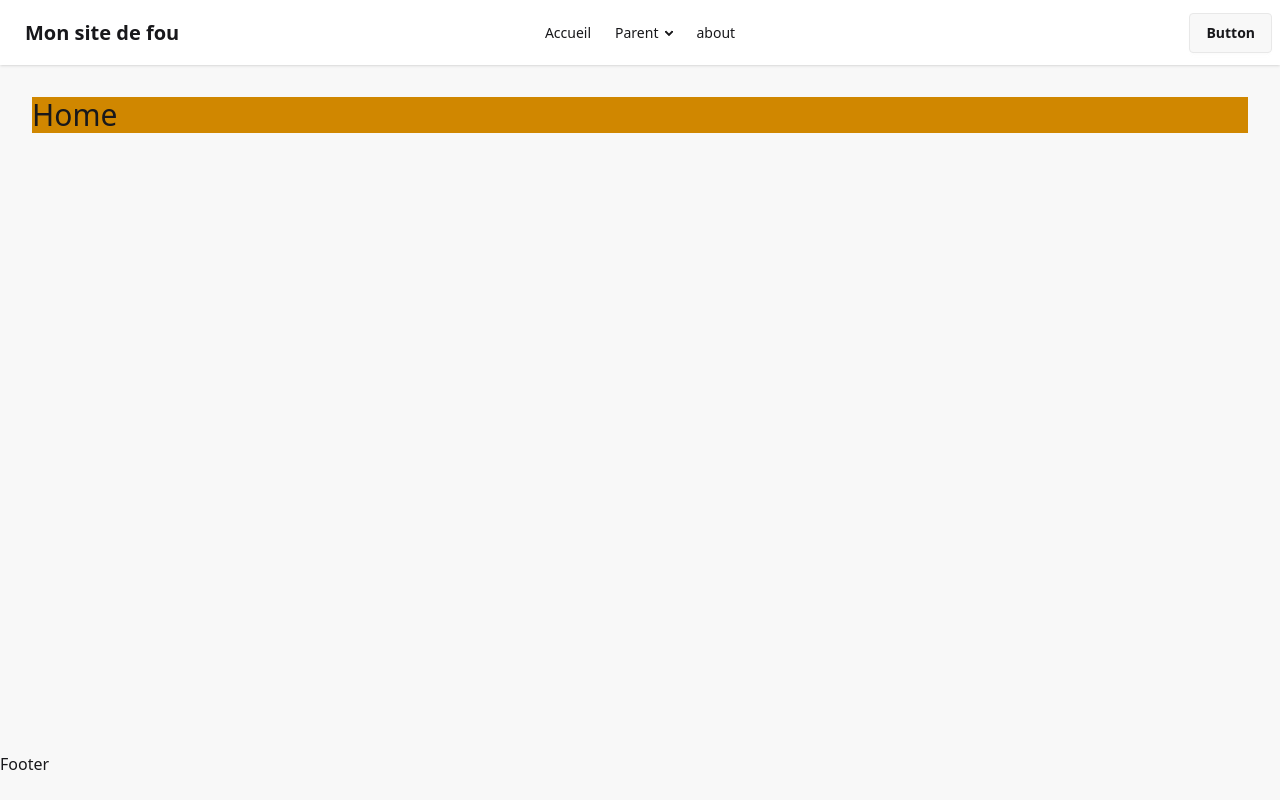
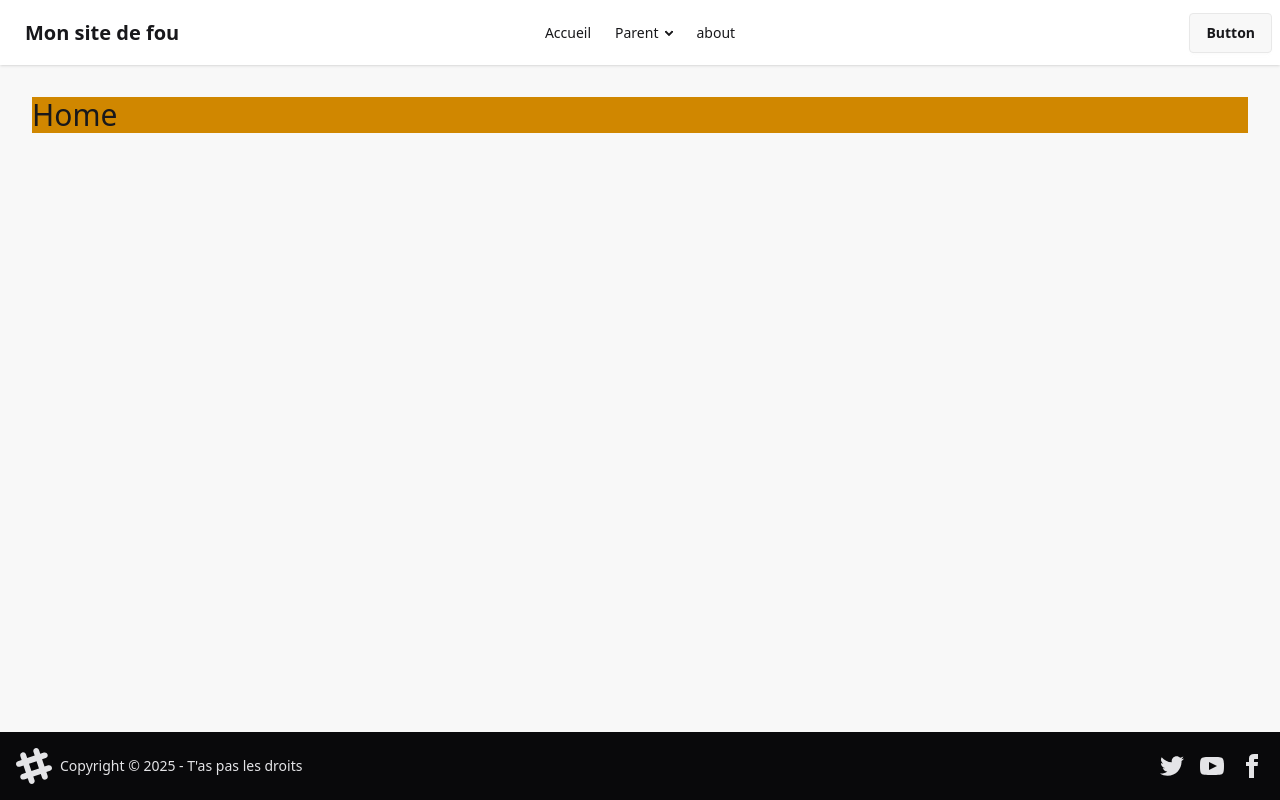
Before and after one commit to El-pollo-loco-adrar/mega_cours_vue, a Vue app: page / in a window 1280 px wide. Built offline with nearby package versions, Linux system fonts and the light colour scheme.

Commit message:
dataBinding

```diff
--- a/index.html
+++ b/index.html
@@ -4,7 +4,7 @@
     <meta charset="UTF-8" />
     <link rel="icon" type="image/svg+xml" href="/vite.svg" />
     <meta name="viewport" content="width=device-width, initial-scale=1.0" />
-    <title>Vite + Vue</title>
+    <title>Mon site de psycho</title>
   </head>
   <body>
     <div id="app"></div>
--- a/src/components/AppFooter.vue
+++ b/src/components/AppFooter.vue
@@ -1,53 +1,61 @@
 <template>
-  <div>
-    <h1>Footer</h1>
-    <input v-model="value" />
-  </div>
+  <footer class="footer sm:footer-horizontal bg-neutral text-neutral-content items-center p-4">
+  <aside class="grid-flow-col items-center">
+    <svg
+      width="36"
+      height="36"
+      viewBox="0 0 24 24"
+      xmlns="http://www.w3.org/2000/svg"
+      fill-rule="evenodd"
+      clip-rule="evenodd"
+      class="fill-current">
+      <path
+        d="M22.672 15.226l-2.432.811.841 2.515c.33 1.019-.209 2.127-1.23 2.456-1.15.325-2.148-.321-2.463-1.226l-.84-2.518-5.013 1.677.84 2.517c.391 1.203-.434 2.542-1.831 2.542-.88 0-1.601-.564-1.86-1.314l-.842-2.516-2.431.809c-1.135.328-2.145-.317-2.463-1.229-.329-1.018.211-2.127 1.231-2.456l2.432-.809-1.621-4.823-2.432.808c-1.355.384-2.558-.59-2.558-1.839 0-.817.509-1.582 1.327-1.846l2.433-.809-.842-2.515c-.33-1.02.211-2.129 1.232-2.458 1.02-.329 2.13.209 2.461 1.229l.842 2.515 5.011-1.677-.839-2.517c-.403-1.238.484-2.553 1.843-2.553.819 0 1.585.509 1.85 1.326l.841 2.517 2.431-.81c1.02-.33 2.131.211 2.461 1.229.332 1.018-.21 2.126-1.23 2.456l-2.433.809 1.622 4.823 2.433-.809c1.242-.401 2.557.484 2.557 1.838 0 .819-.51 1.583-1.328 1.847m-8.992-6.428l-5.01 1.675 1.619 4.828 5.011-1.674-1.62-4.829z"></path>
+    </svg>
+    <p>Copyright © {{ currentYear }} - T'as pas les droits</p>
+  </aside>
+  <nav class="grid-flow-col gap-4 md:place-self-center md:justify-self-end">
+    <a>
+      <svg
+        xmlns="http://www.w3.org/2000/svg"
+        width="24"
+        height="24"
+        viewBox="0 0 24 24"
+        class="fill-current">
+        <path
+          d="M24 4.557c-.883.392-1.832.656-2.828.775 1.017-.609 1.798-1.574 2.165-2.724-.951.564-2.005.974-3.127 1.195-.897-.957-2.178-1.555-3.594-1.555-3.179 0-5.515 2.966-4.797 6.045-4.091-.205-7.719-2.165-10.148-5.144-1.29 2.213-.669 5.108 1.523 6.574-.806-.026-1.566-.247-2.229-.616-.054 2.281 1.581 4.415 3.949 4.89-.693.188-1.452.232-2.224.084.626 1.956 2.444 3.379 4.6 3.419-2.07 1.623-4.678 2.348-7.29 2.04 2.179 1.397 4.768 2.212 7.548 2.212 9.142 0 14.307-7.721 13.995-14.646.962-.695 1.797-1.562 2.457-2.549z"></path>
+      </svg>
+    </a>
+    <a>
+      <svg
+        xmlns="http://www.w3.org/2000/svg"
+        width="24"
+        height="24"
+        viewBox="0 0 24 24"
+        class="fill-current">
+        <path
+          d="M19.615 3.184c-3.604-.246-11.631-.245-15.23 0-3.897.266-4.356 2.62-4.385 8.816.029 6.185.484 8.549 4.385 8.816 3.6.245 11.626.246 15.23 0 3.897-.266 4.356-2.62 4.385-8.816-.029-6.185-.484-8.549-4.385-8.816zm-10.615 12.816v-8l8 3.993-8 4.007z"></path>
+      </svg>
+    </a>
+    <a>
+      <svg
+        xmlns="http://www.w3.org/2000/svg"
+        width="24"
+        height="24"
+        viewBox="0 0 24 24"
+        class="fill-current">
+        <path
+          d="M9 8h-3v4h3v12h5v-12h3.642l.358-4h-4v-1.667c0-.955.192-1.333 1.115-1.333h2.885v-5h-3.808c-3.596 0-5.192 1.583-5.192 4.615v3.385z"></path>
+      </svg>
+    </a>
+  </nav>
+</footer>
 </template>
 
 <script setup lang='js'>
-import { computed, watch, onMounted, onUpdated, onBeforeUnmount } from 'vue'
+  import { RouterLink } from 'vue-router';
 
-const props = defineProps({
-  // v-model
-  modelValue: {
-    default: '',
-  },
-});
-
-const emit = defineEmits({
-  // v-model event with validation
-  'update:modelValue': (value) => value !== null,
-});
-
-const value = computed({
-  get () {
-    return props.modelValue;
-  },
-  set (value) {
-    emit('update:modelValue', value);
-  },
-});
-
-const stopWatch = watch(
-  () => props.modelValue, async (_newValue, _oldValue) => {
-    // do something
-  },
-  {
-    immediate: true
-  }
-);
-
-onMounted(() => {
-});
-
-onUpdated(() => {
-});
-
-onBeforeUnmount(() => {
-  stopWatch();
-});
-
+  const currentYear = new Date().getFullYear()
 </script>
 
 <style scoped lang="css">
--- a/src/components/AppHeader.vue
+++ b/src/components/AppHeader.vue
@@ -13,8 +13,8 @@
         <li><router-link to="/">Accueil</router-link></li>
         <li>
           <a>Parent</a>
-          <ul class="p-3">
-            <li><a>Exercices</a></li>
+          <ul class="p-2">
+            <li><router-link to="/exercice">Exercices</router-link></li>
             <li><a>Leçons</a></li>
             <li><a>TP</a></li>
           </ul>
@@ -31,8 +31,8 @@
       <li>
         <details>
           <summary>Parent</summary>
-          <ul class="p-3">
-            <li><a>Exercices</a></li>
+          <ul class="p-2">
+            <li><router-link to="/exercice">Exercices</router-link></li>
             <li><a>Leçons</a></li>
             <li><a>TP</a></li>
           </ul>
--- a/src/router/index.js
+++ b/src/router/index.js
@@ -13,6 +13,16 @@
             path: '/about',
             name: 'About',
             component: () => import('../views/About.vue')
+        },
+        {
+            path: '/exercice',
+            name: 'exercice',
+            component: () => import('../views/exercices/index.vue')
+        },
+        {
+            path: '/dataBinding',
+            name: 'data',
+            component: () => import('../views/exercices/dataBinding.vue')
         }
     ]
 });
--- a/src/views/Home.vue
+++ b/src/views/Home.vue
@@ -7,46 +7,6 @@
 <script setup lang='js'>
 import { computed, watch, onMounted, onUpdated, onBeforeUnmount } from 'vue'
 
-const props = defineProps({
-  // v-model
-  modelValue: {
-    default: '',
-  },
-});
-
-const emit = defineEmits({
-  // v-model event with validation
-  'update:modelValue': (value) => value !== null,
-});
-
-const value = computed({
-  get () {
-    return props.modelValue;
-  },
-  set (value) {
-    emit('update:modelValue', value);
-  },
-});
-
-const stopWatch = watch(
-  () => props.modelValue, async (_newValue, _oldValue) => {
-    // do something
-  },
-  {
-    immediate: true
-  }
-);
-
-onMounted(() => {
-});
-
-onUpdated(() => {
-});
-
-onBeforeUnmount(() => {
-  stopWatch();
-});
-
 </script>
 
 <style scoped lang="css">
--- /dev/null
+++ b/src/views/exercices/dataBinding.vue
@@ -0,0 +1,36 @@
+<template>
+  <div class="card bg-base-100 w-96 shadow-sm">
+    <div class="card-body">
+      <h2 class="card-title">{{ nom }}</h2>
+      <input type="text" class="border border-black" v-model="nom">
+      <p>{{ age }} ans</p>
+      <p>Son nombre fétiche : {{ randomNumber() }}</p>
+      <p>Son age +10 : {{ ageOlder() }} ans</p>
+    </div>
+    <figure>
+      <img
+        :src="photo"
+        alt="name"
+      />
+    </figure>
+  </div>
+</template>
+
+<script setup lang='js'>
+import { ref } from 'vue';
+
+const nom = ref("José")
+const age = ref(35)
+const photo = ref("https://media1.tenor.com/m/FYku6l4S7JcAAAAd/or-yehuda-edgy.gif")
+
+function ageOlder(){
+  return age.value +10
+}
+
+function randomNumber(){
+  return Math.random()
+}
+</script>
+
+<style scoped lang="scss">
+</style>
--- /dev/null
+++ b/src/views/exercices/index.vue
@@ -0,0 +1,53 @@
+<template>
+  <div>
+    <input v-model="value" />
+  </div>
+</template>
+
+<script setup lang='js'>
+import { computed, watch, onMounted, onUpdated, onBeforeUnmount } from 'vue'
+
+const props = defineProps({
+  // v-model
+  modelValue: {
+    default: '',
+  },
+});
+
+const emit = defineEmits({
+  // v-model event with validation
+  'update:modelValue': (value) => value !== null,
+});
+
+const value = computed({
+  get () {
+    return props.modelValue;
+  },
+  set (value) {
+    emit('update:modelValue', value);
+  },
+});
+
+const stopWatch = watch(
+  () => props.modelValue, async (_newValue, _oldValue) => {
+    // do something
+  },
+  {
+    immediate: true
+  }
+);
+
+onMounted(() => {
+});
+
+onUpdated(() => {
+});
+
+onBeforeUnmount(() => {
+  stopWatch();
+});
+
+</script>
+
+<style scoped lang="scss">
+</style>
```
